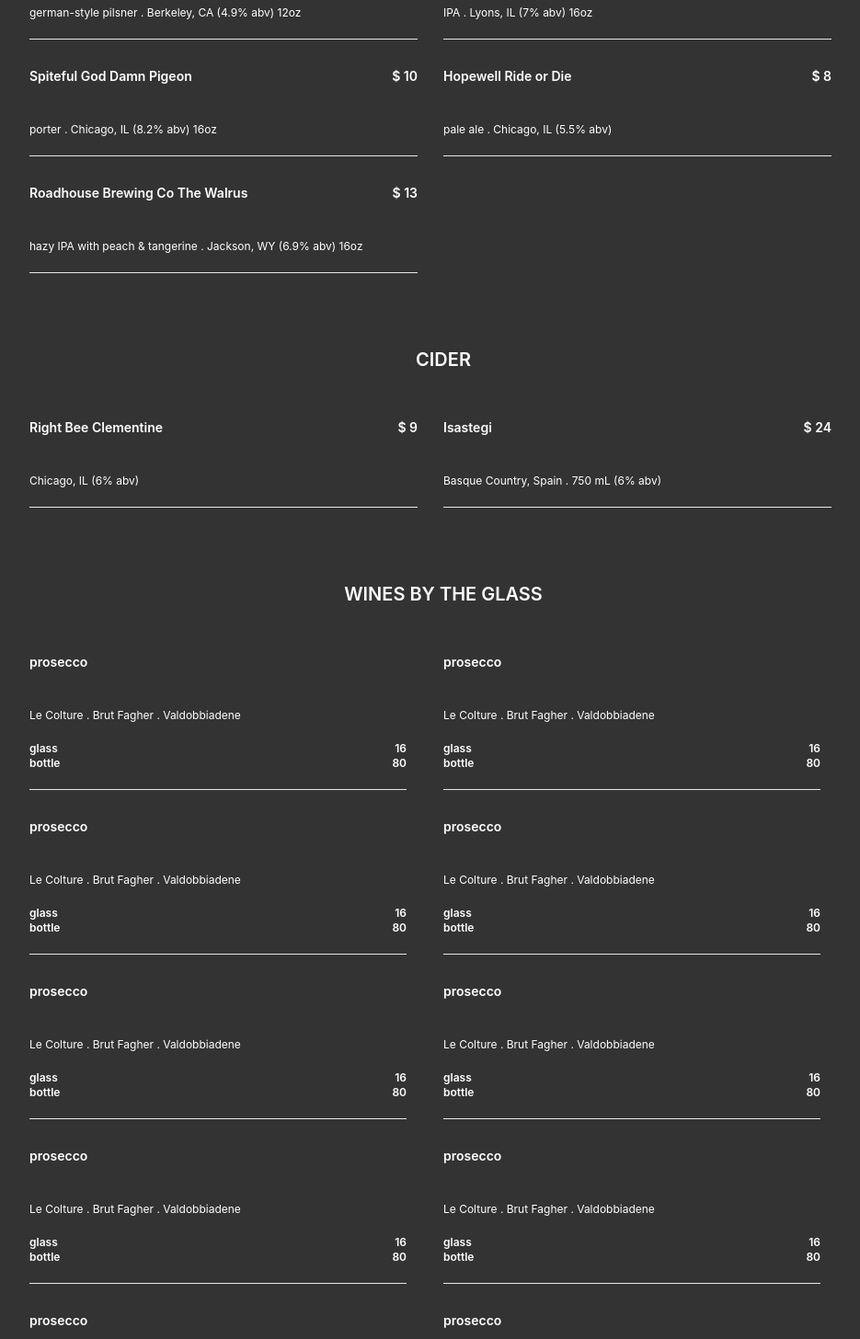
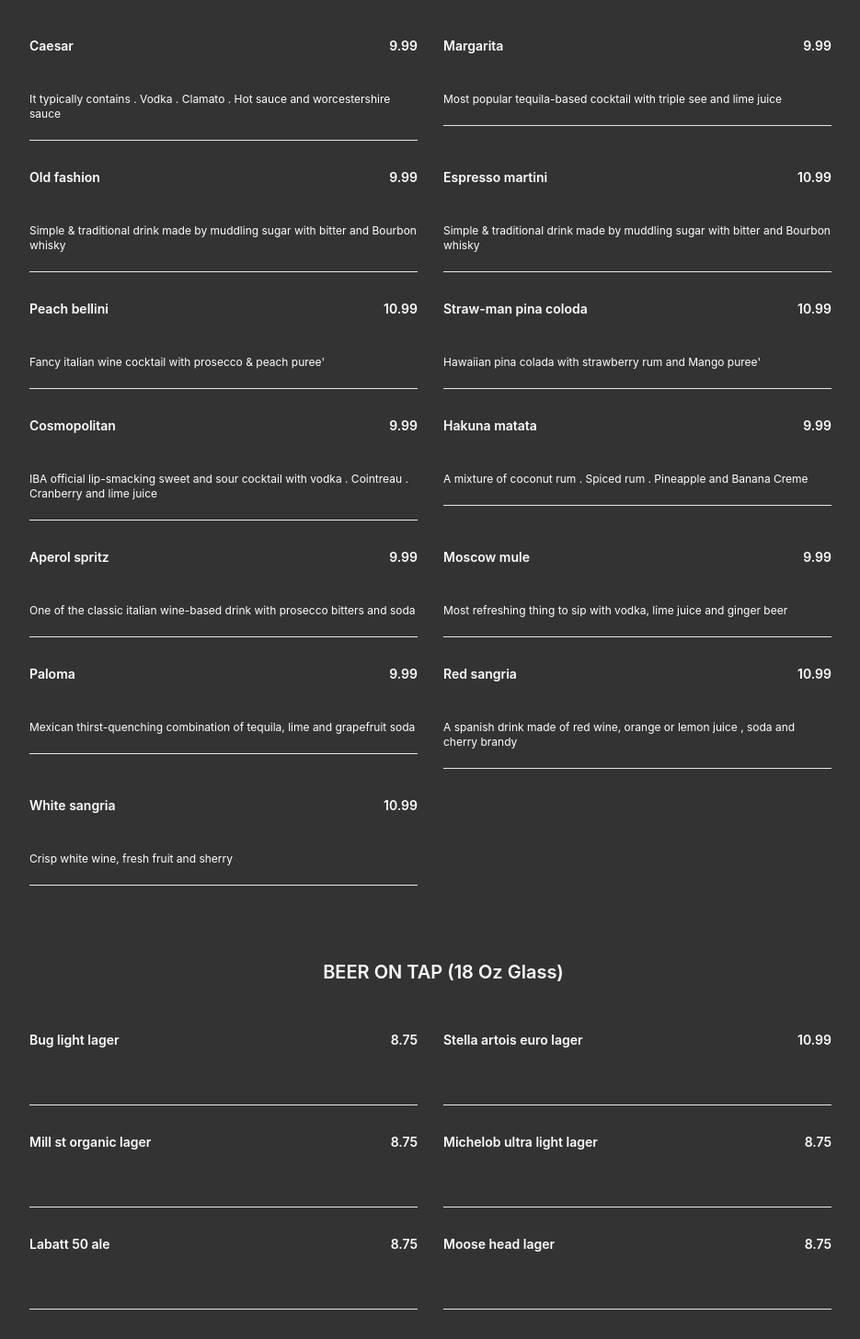
Before and after one commit to Saravanan0805/mercury, a React (Create React App) app: page /drinks-menu in a window 1280 px wide. Shown: the part 2080-3536 px from the top of the page at 92% size, without its empty margins (158-1093 px from the left). Built offline with nearby package versions, Linux system fonts and the light colour scheme.

Commit message:
menu and drinks updated

```diff
--- a/src/components/menu/CategoryContent.jsx
+++ b/src/components/menu/CategoryContent.jsx
@@ -10,7 +10,7 @@
             <div className="border-b pb-5">
               <div className="flex justify-between font-semibold text-sm">
                 <label>{c?.name}</label>
-                <label>{`$ ${c?.page}`}</label>
+                <label>{`${c?.page}`}</label>
               </div>
               <p className="mt-10 text-xs">{c?.message}</p>
             </div>
--- a/src/components/menu/CategoryMenuSection.jsx
+++ b/src/components/menu/CategoryMenuSection.jsx
@@ -12,6 +12,9 @@
   spiritContent,
   veggiesContent,
   winesContent,
+  coffeContent,
+  smoothies,
+  mocktails,
 } from "./MenuContent";
 
 export const CategoryMenuSection = ({ title }) => {
@@ -20,9 +23,16 @@
       <h1 className="p-[30px] font-semibold">{title}</h1>
       {title === "Drinks" ? (
         <>
+          <CategoryContent title="COFFEE & MORE" content={coffeContent} />
           <CategoryContent title="COCKTAILS" content={cocktail} />
-          <CategoryContent title="BEER" content={beerContent} />
-          <CategoryContent title="CIDER" content={ciderContent} />
+          <CategoryContent
+            title="BEER ON TAP (18 Oz Glass)"
+            content={beerContent}
+          />
+          <CategoryContent title="BOTTLES" content={ciderContent} />
+          <CategoryContent title="SHAKES" content={spiritContent} />
+          <CategoryContent title="SMOOTHIES" content={smoothies} />
+          <CategoryContent title="MOCKTAILS" content={mocktails} />
           <div>
             <h1 className="flex justify-center font-semibold text-xl py-5">
               WINES BY THE GLASS
@@ -34,14 +44,17 @@
                     <div className="font-semibold text-sm">
                       <label>{c?.name}</label>
                     </div>
-                    <p className="mt-10 text-xs">{c?.message}</p>
                     <div className="text-xs pt-5 font-semibold">
                       <div className="flex justify-between">
-                        <label>glass</label>
+                        <label>6 OZ</label>
+                        <label>{c?.oz}</label>
+                      </div>
+                      <div className="flex justify-between">
+                        <label>500 ML</label>
                         <label>{c?.glass}</label>
                       </div>
                       <div className="flex justify-between">
-                        <label>bottle</label>
+                        <label>750 ML</label>
                         <label>{c?.bottle}</label>
                       </div>
                     </div>
@@ -50,16 +63,15 @@
               ))}
             </div>
           </div>
-          <CategoryContent title="SPIRIT FREE" content={spiritContent} />
         </>
       ) : (
         <>
           <CategoryContent title="Green Galore" content={breadContent} />
-          <CategoryContent title="Soul-Warming" content={veggiesContent} />
+          {/* <CategoryContent title="Soul-Warming" content={veggiesContent} /> */}
           <CategoryContent title="Social Plate" content={fishContent} />
-          <CategoryContent title="Handheld Delights" content={meatContent} />
-          <CategoryContent title="Main Attraction" content={goatContent} />
-          <CategoryContent title="Tempting Treats" content={dessertContent} />
+          <CategoryContent title="Main Attraction" content={meatContent} />
+          <CategoryContent title="Handheld Delights" content={goatContent} />
+          <CategoryContent title="Sweet Endings" content={dessertContent} />
         </>
       )}
       {/* <div className="mb-16">
--- a/src/components/menu/MenuContent.jsx
+++ b/src/components/menu/MenuContent.jsx
@@ -2,168 +2,361 @@
 
 export const cocktail = [
   {
-    name: "goat fashioned",
+    name: "Caesar",
     message:
-      "goat fat-washed Evan Williams Bourbon . demerara . Angostura . fennel bitters",
-    page: 17,
+      "It typically contains . Vodka . Clamato . Hot sauce and worcestershire sauce",
+    page: 9.99,
   },
   {
-    name: "peach tea-quila",
+    name: "Margarita",
     message:
-      "Espolon Resposado . Cocchi Americano . genepy . Peach Rooibos Tea",
-    page: 17,
+      "Most popular tequila-based cocktail with triple see and lime juice",
+    page: 9.99,
   },
   {
-    name: "bring the beet back",
+    name: "Old fashion",
     message:
-      "El Guel Mezcal . Amaro Sfumato Rabarbaro. beet juice . ginger . lime",
-    page: 17,
+      "Simple & traditional drink made by muddling sugar with bitter and Bourbon whisky",
+    page: 9.99,
   },
   {
-    name: "green street manhattan",
+    name: "Espresso martini",
     message:
-      "Buffalo Trace Bourbon . Old Overholt Rye . Averna . vermouth . cherry bark vanilla bitters . cola syrup",
-    page: 22,
+      "Simple & traditional drink made by muddling sugar with bitter and Bourbon whisky",
+    page: 10.99,
   },
   {
-    name: "for your health",
-    message:
-      "Ceres Vodka . matcha. apple shrub . honey . lemon . almond falernum . cayenne . turmeric",
-    page: 17,
+    name: "Peach bellini",
+    message: "Fancy italian wine cocktail with prosecco & peach puree'",
+    page: 10.99,
   },
   {
-    name: "cat's pajamas",
-    message:
-      "El Dorado 3 year Rum . Suze . passionfruit . cardamom . thai long peppercorn . honey . lime . thai bitters",
-    page: 17,
+    name: "Straw-man pina coloda",
+    message: "Hawaiian pina colada with strawberry rum and Mango puree'",
+    page: 10.99,
   },
   {
-    name: "kind of a big dill",
+    name: "Cosmopolitan",
     message:
-      "Broker's Gin . dill . Gonzalez Byass vermouth . cucumber . Lillet Blanc . seasonal pickle",
-    page: 17,
+      "IBA official lip-smacking sweet and sour cocktail with vodka . Cointreau . Cranberry and lime juice",
+    page: 9.99,
+  },
+  {
+    name: "Hakuna matata",
+    message:
+      "A mixture of coconut rum . Spiced rum . Pineapple and Banana Creme",
+    page: 9.99,
+  },
+  {
+    name: "Aperol spritz",
+    message:
+      "One of the classic italian wine-based drink with prosecco bitters and soda",
+    page: 9.99,
+  },
+  {
+    name: "Moscow mule",
+    message:
+      "Most refreshing thing to sip with vodka, lime juice and ginger beer",
+    page: 9.99,
+  },
+  {
+    name: "Paloma",
+    message:
+      "Mexican thirst-quenching combination of tequila, lime and grapefruit soda",
+    page: 9.99,
+  },
+  {
+    name: "Red sangria",
+    message:
+      "A spanish drink made of red wine, orange or lemon juice , soda and cherry brandy",
+    page: 10.99,
+  },
+  {
+    name: "White sangria",
+    message: "Crisp white wine, fresh fruit and sherry",
+    page: 10.99,
+  },
+];
+
+export const coffeContent = [
+  {
+    name: "Espresso",
+    message: "",
+    page: 4.25,
+  },
+  {
+    name: "Americano",
+    message: "",
+    page: 4.5,
+  },
+  {
+    name: "Affogato",
+    message: "",
+    page: 5.75,
+  },
+  {
+    name: "Cappuccino",
+    message: "",
+    page: 4.95,
+  },
+  {
+    name: "Mocha",
+    message: "",
+    page: 5.94,
+  },
+  {
+    name: "Macchiato",
+    message: "",
+    page: 3.95,
+  },
+  {
+    name: "Hot chocolate",
+    message: "",
+    page: 4.25,
+  },
+  {
+    name: "London fog",
+    message: "",
+    page: 5.25,
+  },
+  {
+    name: "Coffee",
+    message: "",
+    page: 3.0,
+  },
+  {
+    name: "Decaf coffee",
+    message: "",
+    page: 3.25,
+  },
+  {
+    name: "Speciality tea",
+    message: "",
+    page: 3.0,
+  },
+  {
+    name: "Pops",
+    message: "",
+    page: 3.5,
   },
 ];
 
 export const beerContent = [
   {
-    name: "Trumer Pils",
-    message: "german-style pilsner . Berkeley, CA (4.9% abv) 12oz",
-    page: 8,
+    name: "Bug light lager",
+    message: "",
+    page: 8.75,
   },
   {
-    name: "BuckleDown Brewing Belt & Suspenders",
-    message: "IPA . Lyons, IL (7% abv) 16oz",
-    page: 10,
+    name: "Stella artois euro lager",
+    message: "",
+    page: 10.99,
   },
   {
-    name: "Spiteful God Damn Pigeon",
-    message: "porter . Chicago, IL (8.2% abv) 16oz",
-    page: 10,
+    name: "Mill st organic lager",
+    message: "",
+    page: 8.75,
   },
   {
-    name: "Hopewell Ride or Die",
-    message: "pale ale . Chicago, IL (5.5% abv)",
-    page: 8,
+    name: "Michelob ultra light lager",
+    message: "",
+    page: 8.75,
   },
   {
-    name: "Roadhouse Brewing Co The Walrus",
-    message: "hazy IPA with peach & tangerine . Jackson, WY (6.9% abv) 16oz",
-    page: 13,
+    name: "Labatt 50 ale",
+    message: "",
+    page: 8.75,
+  },
+  {
+    name: "Moose head lager",
+    message: "",
+    page: 8.75,
+  },
+  {
+    name: "Moose head small batch east coast ipa",
+    message: "",
+    page: 8.75,
+  },
+  {
+    name: "James ready lager",
+    message: "",
+    page: 8.75,
+  },
+  {
+    name: "Twisted tea",
+    message: "",
+    page: 8.75,
+  },
+  {
+    name: "Mackinnon brother's crosscut ale",
+    message: "",
+    page: 8.75,
+  },
+  {
+    name: "Mackinnon brother;s 8 man epa",
+    message: "",
+    page: 8.75,
   },
 ];
 
 export const ciderContent = [
   {
-    name: "Right Bee Clementine",
-    message: "Chicago, IL (6% abv)",
-    page: 9,
+    name: "Corona lager (330 ml)",
+    message: "",
+    page: 7.75,
   },
   {
-    name: "Isastegi",
-    message: "Basque Country, Spain . 750 mL (6% abv)",
-    page: 24,
+    name: "Modelo especial pilsner (355 ml)",
+    message: "",
+    page: 7.75,
+  },
+  {
+    name: "Alexander keith's session ale (341 ml)",
+    message: "",
+    page: 7.75,
+  },
+  {
+    name: "Budweiser lager (330 ml)",
+    message: "",
+    page: 7.75,
+  },
+  {
+    name: "Heineken (330 ml)",
+    message: "",
+    page: 7.75,
+  },
+  {
+    name: "Molson canadian (355 ml)",
+    message: "",
+    page: 6.75,
   },
 ];
 
 export const spiritContent = [
   {
-    name: "Go Brewing Suspended in a Sunbeam",
-    message: "pilsner . Naperville, IL ( 0.5% abv) 12oz",
-    page: 8,
+    name: "Habibi's sharjah",
+    message:
+      "Vanilla ice-cream shake with banana . Cashew nuts . Frozen milk and cocoa",
+    page: 7.45,
   },
   {
-    name: "spicy boy",
-    message: "tarragon . pomegranate . jalapeño . ginger . lime",
-    page: 10,
+    name: "Creme mangue",
+    message: "Vanilla ice-cream shaked with mango pure and mango chunks",
+    page: 7.45,
+  },
+];
+
+export const smoothies = [
+  {
+    name: "Strawberry banana smoothie",
+    message: "Classic healthy smoothie with strawberry banana yogurt",
+    page: 7.45,
   },
   {
-    name: "phony negroni",
-    message: "St. Agrestis . Brooklyn, NY . 6.76oz",
-    page: 15,
+    name: "Mango pineapple smoothie",
+    message: "Summer healthy smoothie with mango pineapple yogurt",
+    page: 7.45,
+  },
+];
+
+export const mocktails = [
+  {
+    name: "Virgin mojito",
+    message:
+      "Cool down your day with a refreshing drink of mint, lime juice and soda",
+    page: 7.45,
+  },
+  {
+    name: "Italian soda",
+    message: "Mix of flavoured syrup with soda water and top up with cream",
+    page: 5.75,
   },
 ];
 
 export const winesContent = [
   {
-    name: "prosecco",
-    message: "Le Colture . Brut Fagher . Valdobbiadene",
-    glass: 16,
-    bottle: 80,
+    name: "NV prosecco spumante - nua - piedmont, italy",
+    message: "",
+    oz: 11,
+    glass: "-",
+    bottle: 45,
   },
   {
-    name: "prosecco",
-    message: "Le Colture . Brut Fagher . Valdobbiadene",
-    glass: 16,
-    bottle: 80,
+    name: "Rose peninsula niagara VQA",
+    message: "",
+    oz: 11,
+    glass: 31,
+    bottle: 45,
   },
   {
-    name: "prosecco",
-    message: "Le Colture . Brut Fagher . Valdobbiadene",
-    glass: 16,
-    bottle: 80,
+    name: "Riesling-stoney ridge estate winery, niagra",
+    message: "",
+    oz: 9.5,
+    glass: 27,
+    bottle: 42,
   },
   {
-    name: "prosecco",
-    message: "Le Colture . Brut Fagher . Valdobbiadene",
-    glass: 16,
-    bottle: 80,
+    name: "Chenin blanc, franschhoek vineyards, south africa",
+    message: "",
+    oz: 10.5,
+    glass: 31,
+    bottle: 45,
   },
   {
-    name: "prosecco",
-    message: "Le Colture . Brut Fagher . Valdobbiadene",
-    glass: 16,
-    bottle: 80,
+    name: "Chardonnay-costal vines- california",
+    message: "",
+    oz: 12,
+    glass: 34,
+    bottle: 52,
   },
   {
-    name: "prosecco",
-    message: "Le Colture . Brut Fagher . Valdobbiadene",
-    glass: 16,
-    bottle: 80,
+    name: "Sauvignon blanc 'civis'-terranoble, casablanca valley, chile",
+    message: "",
+    oz: 12,
+    glass: 35,
+    bottle: 52,
   },
   {
-    name: "prosecco",
-    message: "Le Colture . Brut Fagher . Valdobbiadene",
-    glass: 16,
-    bottle: 80,
+    name: "Pinot grigio-terre gaie - veneto, italy",
+    message: "",
+    oz: 12,
+    glass: 35,
+    bottle: 53,
   },
   {
-    name: "prosecco",
-    message: "Le Colture . Brut Fagher . Valdobbiadene",
-    glass: 16,
-    bottle: 80,
+    name: "Merlot-peninsula ridge estates winery, niagara",
+    message: "",
+    oz: 9.5,
+    glass: 27,
+    bottle: 42,
   },
   {
-    name: "prosecco",
-    message: "Le Colture . Brut Fagher . Valdobbiadene",
-    glass: 16,
-    bottle: 80,
+    name: "Shiraz 'hillside' - tall poppy, victoria, australia",
+    message: "",
+    oz: 11.5,
+    glass: 33,
+    bottle: 49,
   },
   {
-    name: "prosecco",
-    message: "Le Colture . Brut Fagher . Valdobbiadene",
-    glass: 16,
-    bottle: 80,
+    name: "Chianti 'villa di monte'- grati, tuscany, italy",
+    message: "",
+    oz: 12,
+    glass: 34,
+    bottle: 50,
+  },
+  {
+    name: "Cabernet sauvignon - coastal vines, california",
+    message: "",
+    oz: 12,
+    glass: 35,
+    bottle: 53,
+  },
+  {
+    name: "Malbec-septima, mendoza, argentina",
+    message: "",
+    oz: 12,
+    glass: 35,
+    bottle: 53,
   },
 ];
 
@@ -171,16 +364,28 @@
 
 export const breadContent = [
   {
-    name: "Tender Mix Green Salad GF",
+    name: "Tender mix green",
     message:
-      "artisanal Greens . shaved carrots . cucumber . bell peppers . balasmic dressing. signature house salad",
+      "Ontario-grown spring mix . Shaved carrots . Cucumber . Bell peppers . Balsamic dressing . (small - 10)",
     page: 15,
   },
   {
-    name: "Caesar Salad",
+    name: "Signature house salad",
     message:
-      "crisp romaine . parmesan . garlic croutons . bacon . creamy caesar dressing . add chicken - $9 or shrimp $12",
+      "Quinoa . Shredded kale . Shaved brussels sprouts . Cranberry . Citrus dressing",
+    page: 18,
+  },
+  {
+    name: "Ensalada caesar salad",
+    message:
+      "Crisp romaine . Parmesan . Garlic croutons . Bacon . Creamy caesar dressing . Add chicken - 9 or Shrimp 12 . (small - 12)",
     page: 17,
+  },
+  {
+    name: "Soup of the day",
+    message:
+      "Ask your server for today's delicious selection . Crafted to warm and delight your palate",
+    page: 9,
   },
 ];
 
@@ -199,152 +404,157 @@
 
 export const fishContent = [
   {
-    name: "Sambal Chicken Skewers GF",
-    message: "four skewers . sambal oelek . sweet chilly",
-    page: 18,
+    name: "Sambal chicken skewers",
+    message: "Sambal oelek . Sweet chilly",
+    page: 16,
   },
   {
-    name: "Togarashi Sesame Crusted Tuna",
-    message: "soba noodles . julienne cut vegetables with asian dressing",
+    name: "Togarashi sesame crusted tuna",
+    message: "Soba noodles . Julienne vegetables . Asian vinaigrette",
     page: 29,
   },
   {
-    name: "Avocado Infused Hummus GF, Veg",
-    message: "served with fresh seasonal vegetables and pumpkin seeds",
+    name: "Avocado infused hummus",
+    message: "Pistachio dukkah . Pomegranate . Pita bread",
     page: 16,
   },
   {
-    name: "Jalapeno Poppers, Veg",
-    message:
-      "deep fried breaded jalapeno .  creamy cheese filling . parmesan . raspberry sauce",
+    name: "Tater bombs",
+    message: "Potato . Bacon . Mint sauce . Spiced yougurt . Sev",
     page: 16,
   },
   {
     name: "Ricotta Rendezvous",
     message:
-      "ricotta cheese . sour dough . spice roasted cherry tomatoes . creamy roasted bell pepper",
+      "Whipped ricotta cheese . Sourdough . Herbed mixed cherry tomatoes . Bell pepper pesto",
     page: 17,
   },
   {
-    name: "Turkey Delight Poutine",
-    message: "braised turkey . cranberry mayo . crispy kale",
-    page: 18.3,
-  },
-  {
-    name: "Chicken Wings",
-    message: "sticky bbq glaze/honey garlic/house hot sauce",
+    name: "Turkey delight poutine",
+    message:
+      "Braised turkey . Cranberry mayo . Fresh quebec cheese curd . crispy kale",
     page: 18,
   },
   {
-    name: "Coco-licious Shrimp GF",
-    message: "house sauce . grated coconut . curry leaves",
+    name: "Crispy wings",
+    message:
+      "1 Lb of crispy chicken wings tossed in our signature maple, Tamarind sauce or your choice of honey garlic, bbq, buffalo sauce or sweet chili",
+    page: 18,
+  },
+  {
+    name: "Coco-licious shrimp",
+    message: "House sauce . Grated coconut . Curry leaves",
     page: 25,
   },
   {
-    name: "Keetle Chip Nachos - Small",
+    name: "Kettle chip nachos",
     message:
-      "kettle chips . jalapeno . 3 cheese . salsa sour cream . add guac - $3 . add chicken - $6 . add beef - $6 . ( Large - $21)",
-    page: 17,
+      "Jalapeno . Bacon . Banana pepper . 3 cheese . salsa . sour cream . add guac - 3 . add chicken/beef - $6 . (small - 17)",
+    page: 21,
   },
   {
-    name: "Mercury Beef Medley",
-    message: "crispy beef strips . jalapeno . peppers . honey garlic",
-    page: 24.5,
-  },
-  {
-    name: "Chicken Fingers",
-    message: "5 pc of chicken fingers . plum sauce",
-    page: 18,
+    name: "Mercury beef medley",
+    message:
+      "Crispy beef strips . Garam masala . Peruvian chilli . Bell pepper",
+    page: 24,
   },
 ];
 
 export const goatContent = [
   {
-    name: "Itaewon Beef Burger",
+    name: "Itaewon beef burger",
     message:
-      "pulled beef brisket . gochujang mayo . kimchi . aged cheddar . side of house fries or salad",
+      "Pulled beef brisket . Gochujang mayo . Kimchi . Smoked cheddar . Side of house fries or salad",
     page: 20,
   },
   {
-    name: "Pasta Chicken Wrap",
+    name: "Falafel Wrap",
     message:
-      "pasta salad with chicken stuffed in tortilla . side of house fries or salad",
-    page: 19,
+      "Smashed falafel . Hummus . Pickled onion . Mint aioli . Side of house fries or salad",
+    page: 16,
   },
 ];
 
 export const meatContent = [
   {
-    name: "Confit Duck & Waffle",
-    message: "crispy duck leg . sunnyside egg . mustard maple syrup",
+    name: "Confit duck & waffle",
+    message: "Crispy duck . Sunnyside egg . Mustard maple syrup",
     page: 34,
   },
   {
-    name: "Fish N Chips",
-    message:
-      "house made coleslaw . mashed peas . tartar sauce and crisp chips . add extra pc of fish - $6",
+    name: "Fish n Chips",
+    message: "Seared haddock . Musky peas . Tartar sauce and crisp chips",
     page: 19,
   },
   {
-    name: "Butter Chicken GF",
+    name: "Butter chicken supreme",
     message:
-      "creamy tomato and cashew sauce . sous vide chicken . basmati rice",
+      "Creamy tomato-cashew sauce . sous-vide chicken . basmati rice and naan",
     page: 26,
   },
   {
-    name: "Flame - Kissed Stripolin GF",
+    name: "Flame - kissed stripolin",
     message:
-      "fire grilled 10oz stripolin . seasonal vegetable . demi glaze . add shrims - $8. choice f mash potatoes or fries or caesar salad",
-    page: 37,
+      "Fire grilled AAA 8oz stripolin . Seasonal vegetable . Demi glaze . Add shrims - $8 . Choice of mashed potatoes/fries/caesar salad",
+    page: 40,
   },
   {
-    name: "Seared Salmon GF",
-    message: "salmon fillet . thai' bean ragu . seasonal vegetable",
+    name: "Seared salmon",
+    message: "Thai bean ragu . seasonal vegetable",
+    page: 34,
+  },
+  {
+    name: "Rustic Lamb Shank",
+    message:
+      "Slow-cooked lamb shank on a bed of mashed potatoes . Seasonal vegetables and jus",
     page: 35,
   },
   {
-    name: "Rustic Lamb Shank GF",
-    message:
-      "slow cooked lamb shank on a bed of mash potato . seasonal vegetables and jus",
-    page: 35,
-  },
-  {
-    name: "Korean BBQ Short Ribs GF",
-    message: "marinated beef short ribs . rice . kimchi . sauteed vegetables",
+    name: "Korean bbq short ribs",
+    message: "Marinated beef short ribs . Rice . Kimchi . Sauteed vegetables",
     page: 29,
   },
   {
-    name: "Moroccan Harvest Stew (Vegan, GF)",
-    message: "moroccan spiced vegetable stew . coconut cream and basmati rice",
+    name: "Moroccan harvest stew",
+    message: "Moroccan spiced vegetable stew . Coconut cream . basmati rice",
     page: 19,
   },
   {
-    name: "Seafood Linguine",
-    message: "shrimp . scallops . mussels . tomato sauce . olive oil",
-    page: 27,
+    name: "Seafood linguine",
+    message: "Shrimp . Hokkaido Scallops . Mussels . House-made tomato sauce",
+    page: 28,
   },
   {
-    name: "Seasonal Vegetabe Penne Veg",
-    message:
-      "rose sauce . seasonal vegetable . gluten free past available . side - mash potato - $6 . basmati rice - $6 . fries - $6",
+    name: "Pasta primavera",
+    message: "Penne . Seasonal vegetable . Rose sauce",
     page: 20,
   },
 ];
 
 export const dessertContent = [
   {
-    name: "Chocolate Decadence GF, Vegan",
-    message: "coconut cream . chocolate glaze",
+    name: "Chocolate decadence",
+    message: "Coconut cream . Chocolate glaze",
     page: 11,
   },
   {
-    name: "Caramel Affogato GF",
-    message: "vanilla ice cream . espresso",
+    name: "Caramel affogato",
+    message: "Vanilla ice cream . Espresso",
     page: 13,
   },
   {
-    name: "Mango Panna Cotta GF",
-    message: "silky smooth cream . mango jelly",
+    name: "Mango panna cotta",
+    message: "Silky smooth cream . Mango jelly",
+    page: 14,
+  },
+  {
+    name: "New york cheese cake",
+    message: ".",
     page: 12,
   },
+  {
+    name: "Ice cream",
+    message: "Ask your server for flavors",
+    page: 9,
+  },
 ];
```
